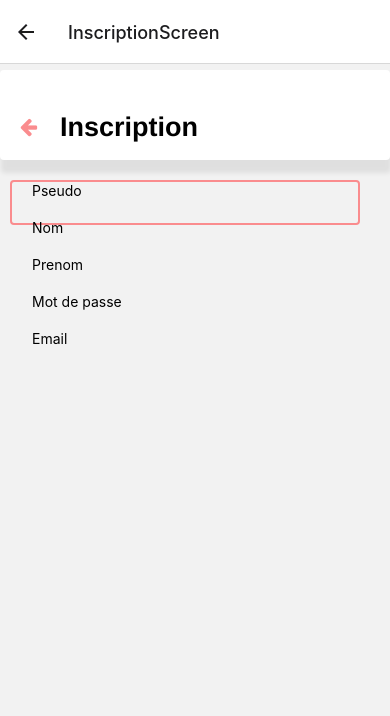
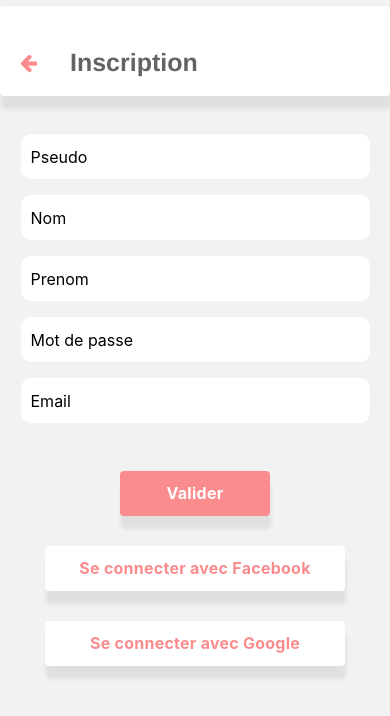
Before and after one commit to Daron19pdf/cookingeasy-frontend, a React Native app: screen /InscriptionScreen in a window 390 px wide. Shown: the top 716 px of the page. Built offline with nearby package versions, Linux system fonts and the light colour scheme.

Commit message:
sarah changes

```diff
--- a/App.js
+++ b/App.js
@@ -6,6 +6,7 @@ import Index from './screens/index';
 import { Provider } from 'react-redux';
 import { configureStore } from '@reduxjs/toolkit';
 import ingredient from './reducers/ingredient';
+import user from './reducers/user';
 
 //navigation attente//
 import AlimentExcluScreen from './screens/AlimentExcluScreen';
@@ -29,7 +30,7 @@ import ProfilScreen from './screens/ProfilScreen';
 const Stack = createNativeStackNavigator();
 
 const store = configureStore({
-  reducer: {ingredient},
+  reducer: {ingredient, user},
  });
 
 export default function App() {
@@ -38,7 +39,7 @@ export default function App() {
   return (
     <Provider store={store}>
       <NavigationContainer style={styles.container}>
-       <Stack.Navigator screenOptions={{ headerShown: true }}>
+       <Stack.Navigator screenOptions={{ headerShown: false }}>
        <Stack.Screen name="Index" component={Index} />
        <Stack.Screen name="AlimentExcluScreen" component={AlimentExcluScreen} />
         <Stack.Screen name="RegimeScreen" component={RegimeScreen} />
--- a/package.json
+++ b/package.json
@@ -9,6 +9,7 @@
     "web": "expo start --web"
   },
   "dependencies": {
+    "@react-native-community/checkbox": "^0.5.14",
     "@react-navigation/bottom-tabs": "6",
     "@react-navigation/native": "6",
     "@react-navigation/native-stack": "6",
@@ -23,6 +24,7 @@
     "react-native-screens": "~3.20.0",
     "react-native-svg": "13.4.0",
     "react-redux": "^8.0.5",
+    "semantic-ui-react": "^2.1.4",
     "svg": "^0.1.0"
   },
   "devDependencies": {
--- /dev/null
+++ b/reducers/user.js
@@ -0,0 +1,23 @@
+import { createSlice } from '@reduxjs/toolkit';
+
+const initialState = {
+  value: { token: null, pseudo: null },
+};
+
+export const userSlice = createSlice({
+  name: 'user',
+  initialState,
+  reducers: {
+    login: (state, action) => {
+      state.value.token = action.payload.token;
+      state.value.pseudo = action.payload.pseudo;
+    },
+    logout: (state) => {
+      state.value.token = null;
+      state.value.pseudo = null;
+    },
+  },
+});
+
+export const { login, logout } = userSlice.actions;
+export default userSlice.reducer;
--- a/screens/BienvenueScreen.js
+++ b/screens/BienvenueScreen.js
@@ -30,10 +30,12 @@ const styles = StyleSheet.create({
     flex: 1,
     justifyContent: 'center',
     alignItems: 'center',
+    backgroundColor: 'white'
   },
 background: {
   width: '100%',
   height: '100%',
+  backgroundColor: 'white'
 },
 image: {
     width: '100%',
--- a/screens/InscriptionScreen.js
+++ b/screens/InscriptionScreen.js
@@ -1,15 +1,57 @@
-import { StatusBar } from 'expo-status-bar';
-import { StyleSheet, Text, TextInput, View } from 'react-native';
+import { StyleSheet, Text, TextInput, View, TouchableOpacity } from 'react-native';
 import FontAwesome from 'react-native-vector-icons/FontAwesome';
-import React, { useEffect, useState } from 'react';
+import { useDispatch, useSelector, useEffect } from 'react-redux';
+import { useState } from 'react';
+import { login, logout  } from '../reducers/ingredient';
 
-export default function InscriptionScreen({ navigation}) {
+export default function InscriptionScreen({ navigation }) {
+  const dispatch = useDispatch();
 
   const [pseudo, setPseudo] = useState('');
   const [nom, setNom] = useState('');
-  const [Prenom, setPrenom] = useState('');
+  const [prenom, setPrenom] = useState('');
   const [password, setPassword] = useState('');
   const [email, setEmail] = useState('');
+  const [focusedInput, setFocusedInput] = useState('');
+
+  const handleFocus = (inputName) => {
+    setFocusedInput(inputName);
+  };
+
+  const handleBlur = () => {
+    setFocusedInput('');
+  };
+
+  const handleValidation = () => {
+    fetch('http://localhost:3000/user/signup', {
+      method: 'POST',
+      headers: {
+        'Content-Type': 'application/json'
+      },
+      body: JSON.stringify({
+        pseudo: pseudo,
+        nom: nom,
+        prenom: prenom,
+        password: password,
+        email: email
+      })
+    })
+    .then(response => response.json())
+    .then(data => {
+      dispatch(login({ pseudo: pseudo, token: data.token }));
+          setPseudo('');
+          setNom('');
+          setPrenom('');
+          setPassword('');
+          setEmail('');
+      console.log(data);
+    })
+    .catch(error => {
+      console.error(error);
+    });
+  }
+
+
 
   return (
     <View style={styles.container}>
@@ -21,35 +63,70 @@ export default function InscriptionScreen({ navigation}) {
     <TextInput
             placeholder="Pseudo"
             onChangeText={(value) => setPseudo(value)}
+            onFocus={() => handleFocus('pseudo')}
+            onBlur={handleBlur}
             value={pseudo}
-            style={styles.input}
+            style={[
+          styles.input,
+          focusedInput === 'pseudo' && styles.focusedInput,]
+        }
       />
       <TextInput
             placeholder="Nom"
             onChangeText={(value) => setNom(value)}
+            onFocus={() => handleFocus('nom')}
+            onBlur={handleBlur}
             value={nom}
-            style={styles.input}
+            style={[
+                styles.input,
+                focusedInput === 'nom' && styles.focusedInput,
+              ]}
       />
       <TextInput
             placeholder="Prenom"
             onChangeText={(value) => setPrenom(value)}
-            value={Prenom}
-            style={styles.input}
+            onFocus={() => handleFocus('prenom')}
+            onBlur={handleBlur}
+            value={prenom}
+            style={[
+                styles.input,
+                focusedInput === 'prenom' && styles.focusedInput,
+              ]}
       />
       <TextInput
             placeholder="Mot de passe"
             onChangeText={(value) => setPassword(value)}
+            onFocus={() => handleFocus('password')}
+            onBlur={handleBlur}
             value={password}
-            style={styles.input}
+            style={[
+                styles.input,
+                focusedInput === 'password' && styles.focusedInput,
+              ]}
       />
       <TextInput
             placeholder="Email"
             onChangeText={(value) => setEmail(value)}
+            onFocus={() => handleFocus('email')}
+            onBlur={handleBlur}
             value={email}
-            style={styles.input}
+            style={[
+                styles.input,
+                focusedInput === 'email' && styles.focusedInput,
+              ]}
       />
     </View>
+    <TouchableOpacity onPress={handleValidation} style={[styles.button2, { width: 150 }]}>
+          <Text style={styles.buttonText2}>Valider</Text>
+    </TouchableOpacity>
+    <TouchableOpacity style={[styles.button, { width: 300 }]}>
+          <Text style={styles.buttonText}>Se connecter avec Facebook</Text>
+    </TouchableOpacity>
+    <TouchableOpacity style={[styles.button, { width: 300 }]}>
+          <Text style={styles.buttonText}>Se connecter avec Google</Text>
+    </TouchableOpacity>
     </View>
+
   );
 }
 
@@ -62,48 +139,91 @@ const styles = StyleSheet.create({
     elevation: 6,
     backgroundColor: 'white',
     marginTop: 6,
+    marginBottom: 20,
     shadowColor: 'rgba(0, 0, 0, 0.1)',
     shadowOpacity: 0.8,
     shadowRadius: 5,
     shadowOffset : { width: 1, height: 13}
   },
   headerText: {
-    marginLeft: 60,
+    marginLeft: 70,
     marginTop: -25,
     fontFamily: 'Helvetica',
     fontWeight: 'bold',
-    fontSize: 27,
+    color: '#636363',
+    fontSize: 25,
   },
   icon: {
     marginTop: 35,
     marginLeft: 20,
-
   },
   container: {
     flex:1,
     padding: 0,
+    alignItems: 'center',
   },
   inputContainer: {
-    marginTop:20,
-    marginLeft:10,
-    marginRight:10,
-    marginBottom: 20,
-    borderLeftWidth: 2,
-    borderRightWidth: 2,
-    borderBottomWidth:2,
-    borderRadius:4,
-    height: 45,
-    width: 350,
-    borderColor:'#FA8C8E',
-    borderTopWidth: 2,
-    zIndex: 1,
-    overflow: 'visible',
+    marginVertical: 10,
+    width: 365,
   },
   input: {
-    height: 50,
-    fontSize: 14,
-    color: '#000',
-    marginLeft: 20,
+    backgroundColor: 'white',
+    height: 45,
+    borderRadius: 10,
+    paddingHorizontal: 10,
+    paddingVertical: 8,
+    margin: 8,
+    fontSize: 16,
+  },
+  focusedInput: {
+    borderColor: '#FA8C8E',
+    borderWidth: 1.5,
+  },
+  button: {
+    alignItems: 'center',
+    justifyContent: 'center',
+    paddingVertical: 12,
+    borderRadius: 4,
+    elevation: 3,
+    backgroundColor: 'white',
+    marginTop: 30,
+    shadowColor: 'rgba(0, 0, 0, 0.1)',
+    shadowOpacity: 0.8,
+    shadowRadius: 5 ,
+    shadowOffset : { width: 1, height: 13}
+  },
+  button2: {
+    alignItems: 'center',
+    justifyContent: 'center',
+    paddingVertical: 12,
+    borderRadius: 4,
+    elevation: 3,
+    backgroundColor: '#FA8C8E',
+    marginTop: 30,
+    shadowColor: 'rgba(0, 0, 0, 0.1)',
+    shadowOpacity: 0.8,
+    shadowRadius: 5 ,
+    shadowOffset : { width: 1, height: 13}
+  },
+  buttonText: {
+    fontSize: 16,
+    lineHeight: 21,
+    fontWeight: 'bold',
+    letterSpacing: 0.25,
+    color: '#FA8C8E',
+  },
+  buttonText2: {
+    fontSize: 16,
+    lineHeight: 21,
+    fontWeight: 'bold',
+    letterSpacing: 0.25,
+    color: 'white',
+  },
+  checkboxContainer: {
+    flexDirection: 'row',
     marginBottom: 20,
-  }
+  },
+  checkbox: {
+    alignSelf: 'center',
+}
 });
```
Also changed, not shown: 1 other file (tests, documents, lock files or other folders).
